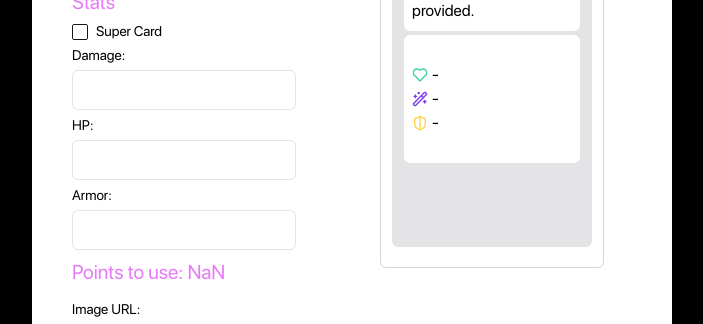
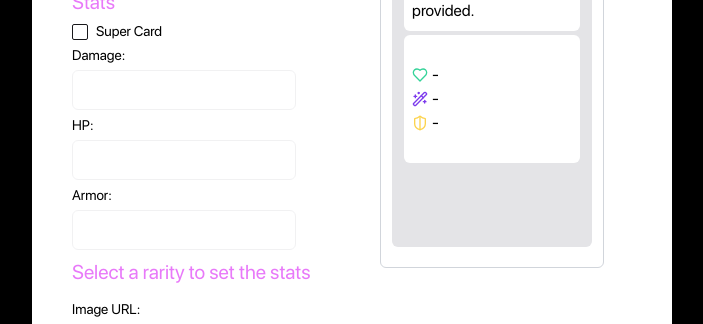
Before and after one commit to igorrCarvalho/Card-Game, a React (Create React App) app in the folder src/frontend/: page / in a window 1280 px wide. Shown: the part 522-846 px from the top of the page, without its empty margins (288-991 px from the left). Built offline with nearby package versions, Linux system fonts and the light colour scheme.

Commit message:
Feat: Add maximum stats based on card rarity

```diff
--- a/src/frontend/package.json
+++ b/src/frontend/package.json
@@ -23,6 +23,7 @@
     "react-dom": "^18.3.1",
     "react-router-dom": "^6.28.0",
     "react-scripts": "5.0.1",
+    "react-toastify": "^10.0.6",
     "typescript": "^4.9.5",
     "web-vitals": "^2.1.4"
   },
--- a/src/frontend/src/components/CardsComponents/commonCard.tsx
+++ b/src/frontend/src/components/CardsComponents/commonCard.tsx
@@ -1,5 +1,9 @@
-export default function commonCard({}) {
+export default function commonCard({string}) {
     return (
-        <div></div>
+        <div>
+            <div>
+
+            </div>
+        </div>
     );
 }
--- a/src/frontend/src/pages/home/components/cardForm/index.tsx
+++ b/src/frontend/src/pages/home/components/cardForm/index.tsx
@@ -32,6 +32,16 @@ function Form({ formData, setFormData }: formDataType) {
         ultrarare: 350,
     };
 
+    const [isBackspace, setWasBackspaced] = useState(false);
+
+    const handleKeyDown = (event) => {
+      if (event.key.toLowerCase() === "backspace") {
+        setWasBackspaced(true); // Track that Backspace was pressed
+      } else {
+        setWasBackspaced(false);
+      }
+    };
+
   function handleCheckbox(checked: CheckedState, name: string) {
     if (checked === "indeterminate") return;
     setFormData({
@@ -40,16 +50,14 @@ function Form({ formData, setFormData }: formDataType) {
     })
   };
 
+  const currentStatsLimit = maxStatsObj[formData.rarity.split(" ").join("").toLowerCase()];
+  const statsSum = Number(formData.armor) + Number(formData.damage) + Number(formData.life)
 
   const handleChange = (event: React.ChangeEvent<HTMLInputElement | HTMLSelectElement | HTMLTextAreaElement>) => {
     const { name, value, type, checked } = event.target as HTMLInputElement; // Type assertion for `checked`
     const statInput = name === "life" || name === "armor" || name === "damage";
-    const nameToUse = formData.rarity.toLowerCase().trim();
-    console.log(statInput)
-    console.log(nameToUse)
-    if (statInput) {
-        const statsSum = Number(formData.armor) + Number(formData.damage) + Number(formData.life)
-        if (statsSum + Number(value) > Number(maxStatsObj[nameToUse])) {
+    if (statInput && !isBackspace) {
+        if (Number(value) > currentStatsLimit || statsSum > currentStatsLimit || statsSum === currentStatsLimit || (statsSum === currentStatsLimit && Number(value) === 0)) {
             return;
         }
     }
@@ -58,6 +66,8 @@ function Form({ formData, setFormData }: formDataType) {
       [name]: type === "checkbox" ? checked : value,
     });
   };
+
+  console.log(currentStatsLimit)
 
   return (
     <div className="flex flex-col gap-4">
@@ -147,10 +157,12 @@ function Form({ formData, setFormData }: formDataType) {
         <div className="flex flex-col gap-2 w-[80%]">
             <Label>Damage:</Label>
             <Input
+                disabled={formData.rarity === ""}
                 type="number"
                 name="damage"
                 value={formData.damage}
                 onChange={handleChange}
+                onKeyDown={handleKeyDown}
             />
         </div>
 
@@ -158,10 +170,12 @@ function Form({ formData, setFormData }: formDataType) {
         <div className="flex flex-col gap-2 w-[80%]">
             <Label>HP:</Label>
             <Input
+                disabled={formData.rarity === ""}
                 type="number"
                 name="life"
                 value={formData.life}
                 onChange={handleChange}
+                onKeyDown={handleKeyDown}
             />
         </div>
 
@@ -169,13 +183,17 @@ function Form({ formData, setFormData }: formDataType) {
         <div className="flex flex-col gap-2 w-[80%]">
             <Label>Armor:</Label>
             <Input
+                disabled={formData.rarity === ""}
                 type="number"
                 name="armor"
                 value={formData.armor}
                 onChange={handleChange}
+                onKeyDown={handleKeyDown}
             />
         </div>
-        <span className="text-xl bold text-fuchsia-400">Points to use: {Math.round(maxStatsObj[formData.rarity.toLowerCase().trim()] - (Number(formData.armor) + Number(formData.damage) + Number(formData.life)))}</span>
+        <span className="text-xl bold text-fuchsia-400">
+            {formData.rarity === "" ? "Select a rarity to set the stats" : `Points to use: ${Math.round(currentStatsLimit - statsSum)}`}
+        </span>
       </div>
 
       {/* Image */}
```
Also changed, not shown: 1 other file (tests, documents, lock files or other folders).
